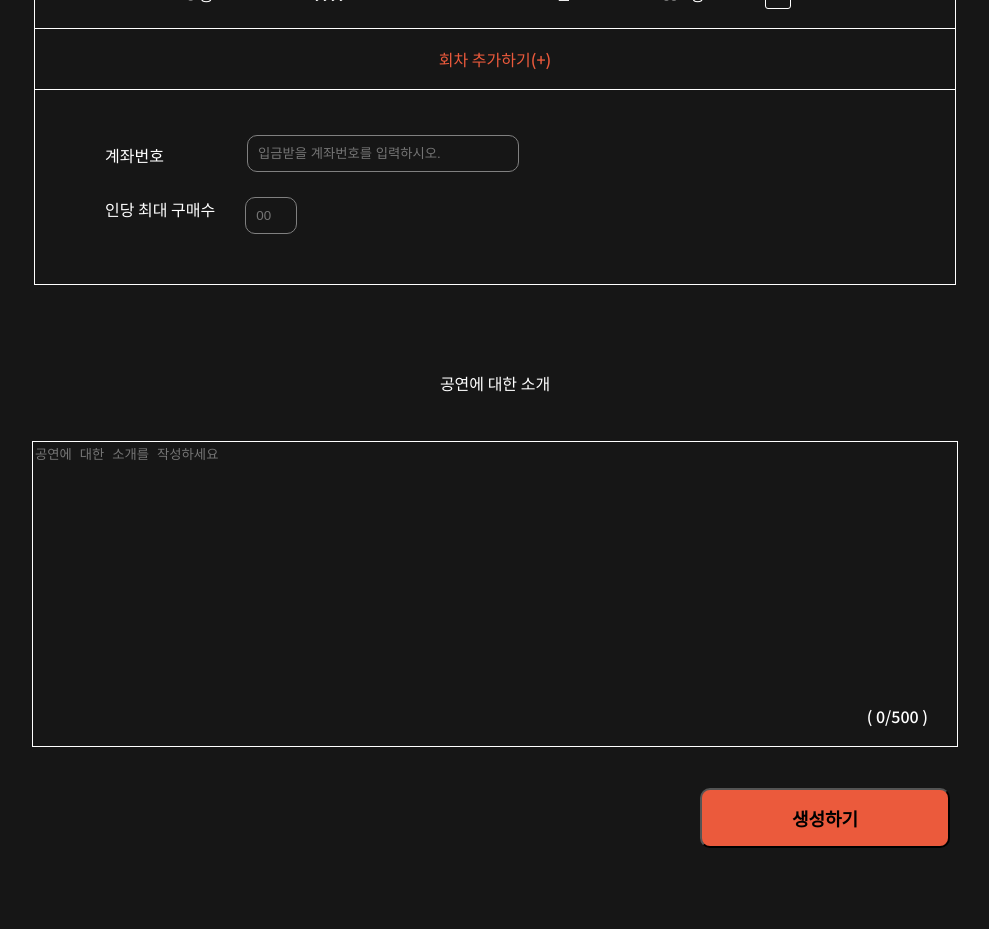
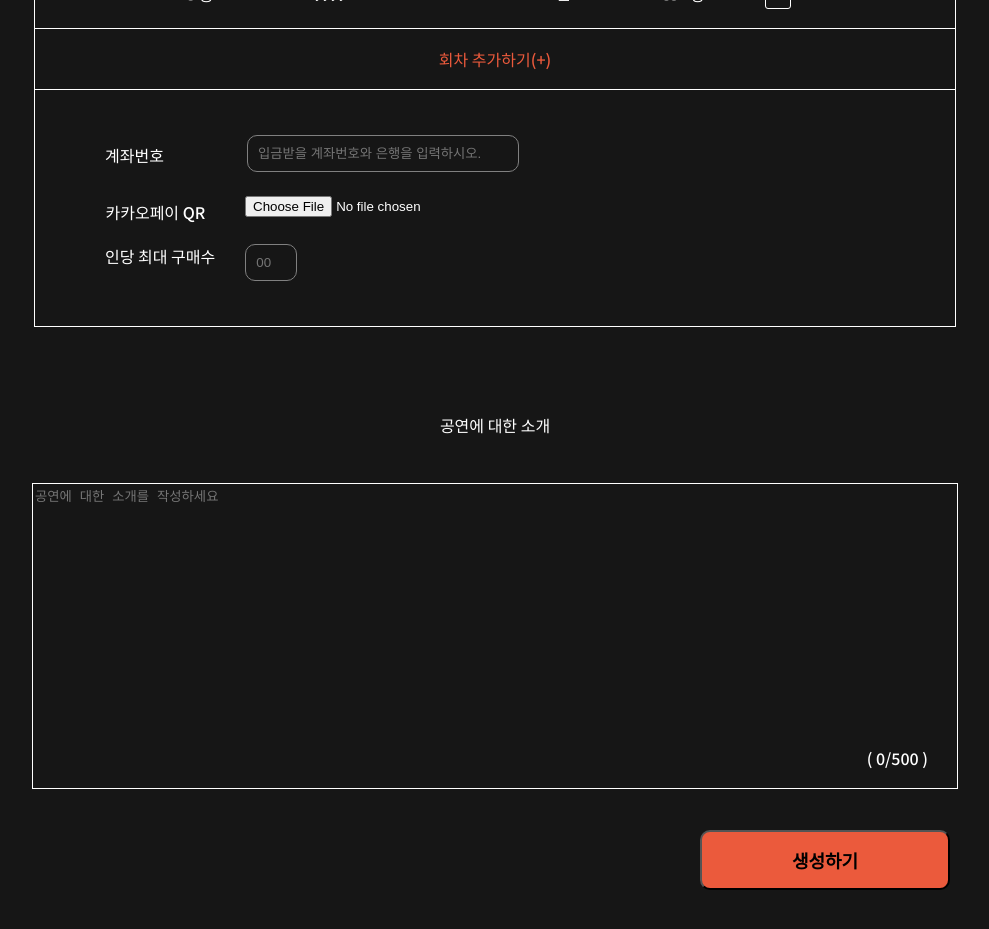
Before and after one commit to LikeLionHGU/JinJiGui_Front, a React (Create React App) app: page /manager/create in a window 1280 px wide. Shown: the part 920-1849 px from the top of the page, without its empty margins (145-1134 px from the left). Built offline with nearby package versions, Linux system fonts and the light colour scheme.

Commit message:
feat: qr사진 추가

```diff
--- a/src/pages/CreateShow.js
+++ b/src/pages/CreateShow.js
@@ -6,6 +6,7 @@ import axios from "axios";
 function Create() {
   const [title, setTitle] = useState("");
   const [poster, setPoster] = useState(null);
+  const [qrImage, setQrImage] = useState(null);
   const [clubName, setClubName] = useState("");
   const [location, setLocation] = useState("");
   const [startDate, setStartDate] = useState("");
@@ -25,21 +26,6 @@ function Create() {
   const [previewURL, setPreviewURL] = useState(null);
 
   //기존값 확인하고 새로 생긴 schedule 정보 받아옴
-  // const updateSchedule = (key, value) => {
-  //   setSchedule((preSchedule) => ({
-  //     ...preSchedule,
-  //     [key]: value,
-  //   }));
-  // };
-
-  // const updateSchedule = (id, key, value) => {
-  //   setShows((prevShows) =>
-  //     prevShows.map((show) =>
-  //       show.id === id ? { ...show, [key]: value } : show
-  //     )
-  //   );
-  // };
-
   const updateSchedule = (id, key, value) => {
     setShows((prevShows) =>
       prevShows.map((show, index) =>
@@ -59,9 +45,15 @@ function Create() {
       setPreviewURL(URL.createObjectURL(file)); //미리 보기 url 생성
     }
   };
-  // const triggerFileInput = () => {
-  //   document.getElementById("fileUpload").click();
-  // };
+
+  const handleQr = (e) => {
+    const file = e.target.files[0];
+    if (file) {
+      setQrImage(file);
+    }
+  };
+
+
   //모든 입력란을 받아야 submit 가능 + 빈칸이 어디인지 알려줌
   const makeShow = async () => {
     if (!title) {
@@ -152,6 +144,13 @@ function Create() {
     };
     const formData = new FormData();
     formData.append("poster", poster);
+
+    if (qrImage && qrImage instanceof File) {
+      formData.append("qrImage", qrImage);
+    } else {
+      console.warn("qrImage가 존재하지 않거나 파일이 아닙니다:", qrImage);
+    }
+
     formData.append(
       "request",
       new Blob([JSON.stringify(requestData)], { type: "application/json" })
@@ -171,9 +170,9 @@ function Create() {
     for(let [key, value] of formData.entries()) {
       if (key === "request") {
         value.text().then(text => console.log(`${key}:`, JSON.parse(text)));
-      } else if (key === "poster") {
+      } else if (value instanceof File) {
         console.log(`${key}:`, value.name); // 파일 이름 출력
-      } else {
+        } else {
         console.log(`${key}:`, value);
     }
   }
@@ -401,10 +400,20 @@ function Create() {
               <label className="Club_account_space">계좌번호</label>
               <div className="last_Detail_input">
                 <input
-                  type="number"
+                  type="text"
                   // inputMode="numeric"
-                  placeholder="입금받을 계좌번호를 입력하시오."
+                  placeholder="입금받을 계좌번호와 은행을 입력하시오."
                   onChange={(e) => setAccount(e.target.value)}
+                />
+              </div>
+            </div>
+            <div className="Club_account">
+              <label className="Club_account_space2">카카오페이 QR</label>
+              <div className="qrImage">
+                <input
+                  type="file"
+                  accept="image/*"
+                  onChange={handleQr}
                 />
               </div>
             </div>
--- a/src/pages/styles/createshow.css
+++ b/src/pages/styles/createshow.css
@@ -238,14 +238,17 @@
 .Club_account {
   display: flex;
   align-items: flex-start;
-  margin: 10px 0 15px 0;
+  margin: 10px 0 10px 0;
 }
 
 .Club_account_space {
   margin-top: 8px;
   padding-right: 53px;
 }
-
+.Club_account_space2 {
+  margin-top: 8px;
+  width: 140px;
+}
 .last_input {
   display: flex;
   flex-direction: column;
@@ -284,3 +287,6 @@
   display: block;
   cursor: pointer;
 }
+.qrImage{
+  margin-left: 10%;
+}
```
